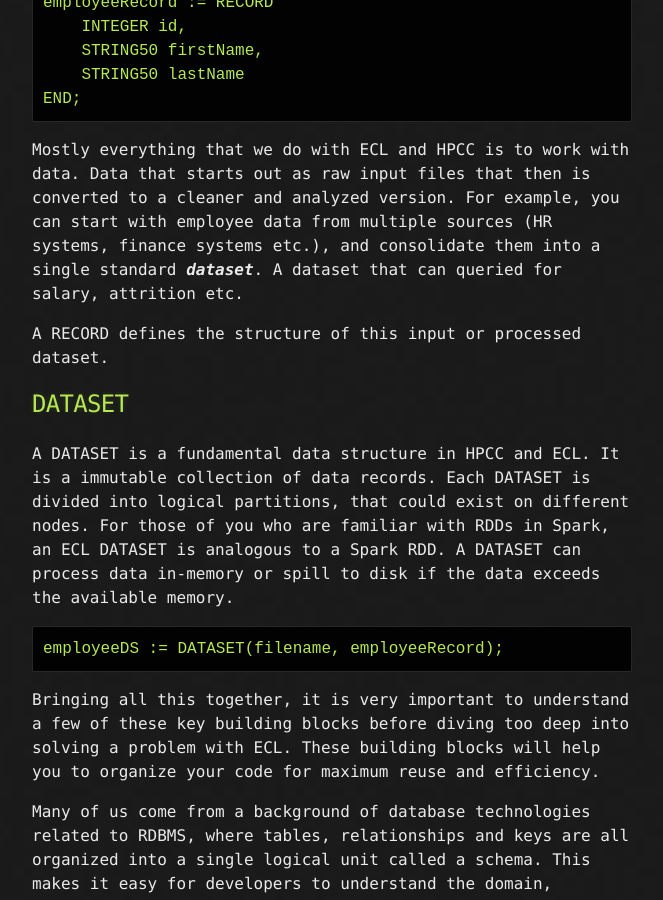
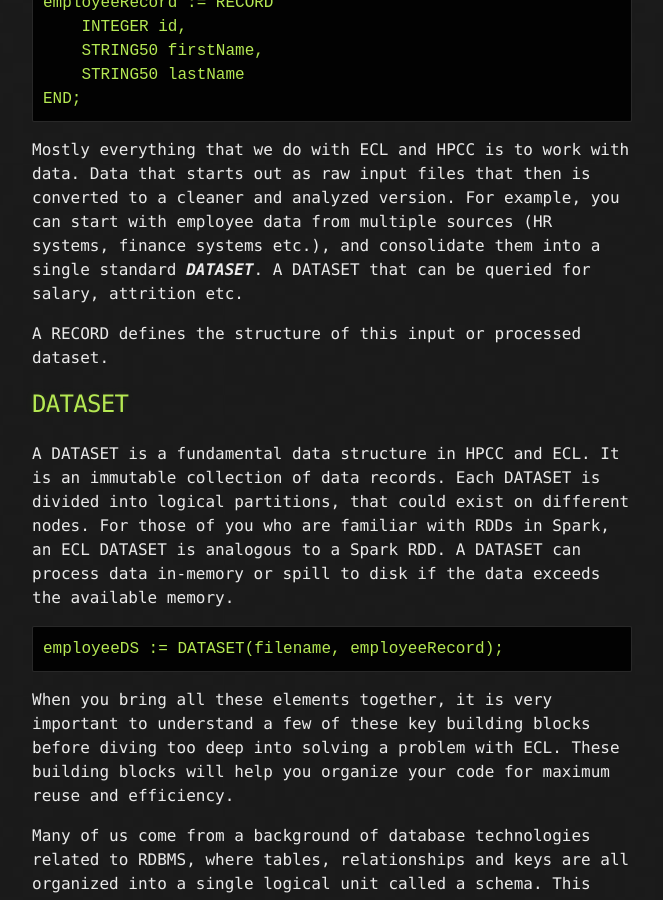
Before and after one commit to arjunachala/arjunachala.github.io, a Jekyll site: the page built from _posts/2017-9-27-I-Wish-I-Knew-This-About-E-C-L.md, in a window 1280 px wide and 900 px high, scrolled down 900 px. Shown: the whole window, without its empty margins (308-971 px from the left). Built offline with Jekyll 4.4.1, drawn with Linux system fonts in a browser that asks for light colours; our own code applies the rules of GitHub Pages for plain Markdown files; some of the changed text lies outside the part shown.

Commit message:
DATASET article added

````diff
--- a/_posts/2017-9-27-I-Wish-I-Knew-This-About-E-C-L.md
+++ b/_posts/2017-9-27-I-Wish-I-Knew-This-About-E-C-L.md
@@ -1,4 +1,4 @@
-After reading the ECL Foundation topic, you might be wondering if the topic was a bit advanced to a beginner ECL developer. I compare it to, attempting to learn Java without having a good foundation knowledge about OO concepts such as encapsulation, inheritance and polymorphism. Without understanding the data flow concepts, ECL programmers will make little progress in mastering the language.
+After reading the ECL Foundation topic, you might be wondering if the topic was a bit advanced to a beginner ECL developer. I compare it to attempting to learn Java without having a good foundation knowledge about OO concepts such as encapsulation, inheritance and polymorphism. Without understanding the data flow concepts, ECL programmers will make little progress in mastering the language.
 
 Speaking of encapsulation, ECL provides a few techniques of its own that resemble encapsulation.
 
@@ -26,19 +26,19 @@ employeeRecord := RECORD
 END;
 ```
 
-Mostly everything that we do with ECL and HPCC is to work with data. Data that starts out as raw input files that then is converted to a cleaner and analyzed version. For example, you can start with employee data from multiple sources (HR systems, finance systems etc.), and consolidate them into a single standard ***dataset***. A dataset that can queried for salary, attrition etc.
+Mostly everything that we do with ECL and HPCC is to work with data. Data that starts out as raw input files that then is converted to a cleaner and analyzed version. For example, you can start with employee data from multiple sources (HR systems, finance systems etc.), and consolidate them into a single standard ***DATASET***. A DATASET that can be queried for salary, attrition etc.
 
 A RECORD defines the structure of this input or processed dataset.
 
 ## DATASET
 
-A DATASET is a fundamental data structure in HPCC and ECL. It is a immutable collection of data records. Each DATASET is divided into logical partitions, that could exist on different nodes. For those of you who are familiar with RDDs in Spark, an ECL DATASET is analogous to a Spark RDD. A DATASET can process data in-memory or spill to disk if the data exceeds the available memory.
+A DATASET is a fundamental data structure in HPCC and ECL. It is an immutable collection of data records. Each DATASET is divided into logical partitions, that could exist on different nodes. For those of you who are familiar with RDDs in Spark, an ECL DATASET is analogous to a Spark RDD. A DATASET can process data in-memory or spill to disk if the data exceeds the available memory.
 
 ```ECL
 employeeDS := DATASET(filename, employeeRecord);
 ```
 
-Bringing all this together, it is very important to understand a few of these key building blocks before diving too deep into solving a problem with ECL. These building blocks will help you to organize your code for maximum reuse and efficiency.
+When you bring all these elements together, it is very important to understand a few of these key building blocks before diving too deep into solving a problem with ECL. These building blocks will help you organize your code for maximum reuse and efficiency.
 
 Many of us come from a background of database technologies related to RDBMS, where tables, relationships and keys are all organized into a single logical unit called a schema. This makes it easy for developers to understand the domain, relationships and data without a significant R&D effort. In ECL, you can accomplish similar results by creating a module to host all the dataset declarations.
 
````
Also changed, not shown: other parts of _posts/2017-9-27-I-Wish-I-Knew-This-About-E-C-L.md (+1 -1 lines), _posts/2017-9-26-E-C-L-Foundation.md (+1 -1 lines), _posts/2017-9-28-Dataset.md (added, +37 -0 lines), assets/images/hpcc_fs.jpeg (added), 2 other files.
